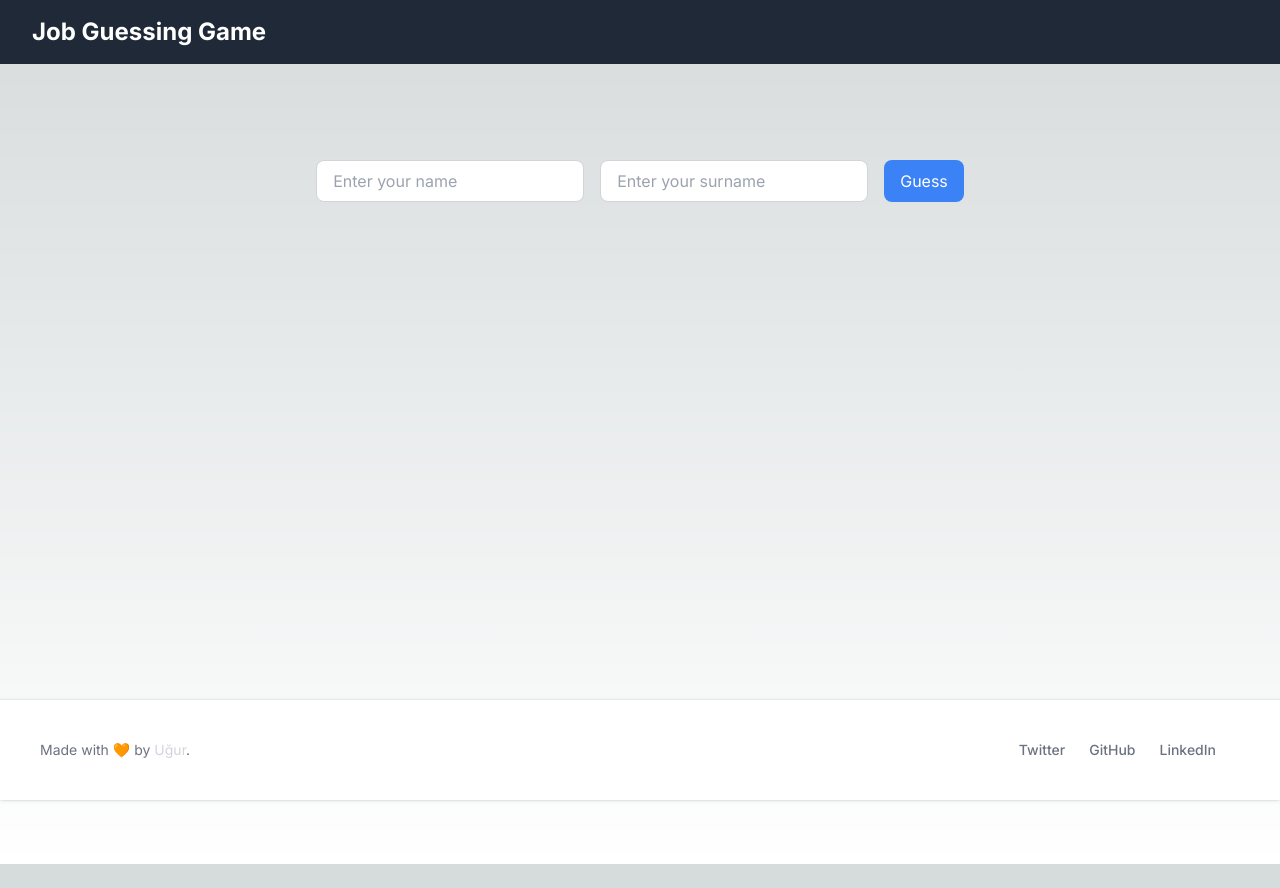
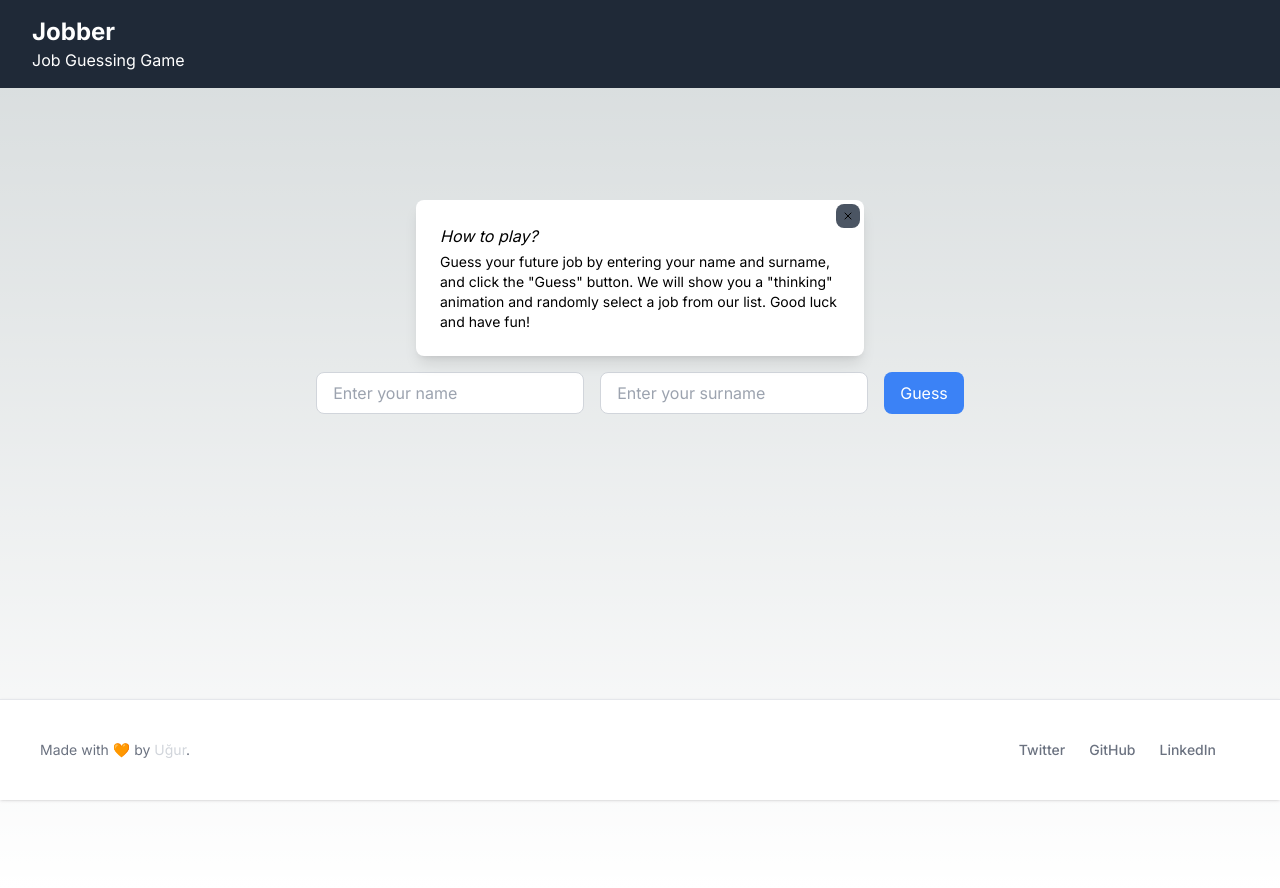
Before and after one commit to ugurkiymetli/jobber, a Next.js app: page / in a window 1280 px wide. Before the commit the page ends 864 px from the top, so only its background shows below. Built offline with nearby package versions, Linux system fonts and the light colour scheme.

Commit message:
change header change thinking animation add how to play text

```diff
--- a/src/app/page.tsx
+++ b/src/app/page.tsx
@@ -1,5 +1,3 @@
-import Image from "next/image";
-
 import Footer from "@/components/Footer";
 import Header from "@/components/Header";
 import HomePage from "@/pages/HomePage";
--- a/src/components/GuessForm.tsx
+++ b/src/components/GuessForm.tsx
@@ -1,12 +1,12 @@
-import { useState } from 'react';
+import { useState } from "react";
 
 interface GuessFormProps {
   onGuess: (name: string, surname: string) => void;
 }
 
 const GuessForm: React.FC<GuessFormProps> = ({ onGuess }) => {
-  const [name, setName] = useState('');
-  const [surname, setSurname] = useState('');
+  const [name, setName] = useState("");
+  const [surname, setSurname] = useState("");
 
   const handleSubmit = (e: React.FormEvent) => {
     e.preventDefault();
--- a/src/components/Header.tsx
+++ b/src/components/Header.tsx
@@ -1,9 +1,8 @@
-import React from "react";
-
 const Header = () => {
   return (
     <header className="bg-gray-800 py-4 px-8">
-      <h1 className="text-white text-2xl font-bold">Job Guessing Game</h1>
+      <h1 className="text-white text-2xl font-bold">Jobber</h1>
+      <h6 className="text-white">Job Guessing Game</h6>
     </header>
   );
 };
--- a/src/components/ThinkingAnimation.tsx
+++ b/src/components/ThinkingAnimation.tsx
@@ -1,10 +1,41 @@
-import ReactLoading from 'react-loading';
+import ReactLoading from "react-loading";
+interface LoadingString {
+  text: string;
+  emoji: string;
+}
+const ThinkingAnimation: React.FC = () => {
+  const loadingStrings: LoadingString[] = [
+    { text: "Thinking", emoji: "🤔" },
+    { text: "Guessing", emoji: "🔮" },
+    { text: "Wondering", emoji: "🤷‍♀️" },
+    { text: "Deciding", emoji: "✅" },
+    { text: "Considering", emoji: "🤔" },
+    { text: "Doubting", emoji: "❓" },
+    { text: "Puzzling", emoji: "🧩" },
+    { text: "Contemplating", emoji: "🧐" },
+    { text: "Speculating", emoji: "🤞" },
+    { text: "Imagining", emoji: "🌈" },
+    { text: "Planning", emoji: "📝" },
+    { text: "Wandering", emoji: "🚶‍♂️" },
+  ];
 
-const ThinkingAnimation: React.FC = () => {
+  function getRandomString(): string {
+    const randomIndex = Math.floor(Math.random() * loadingStrings.length);
+    const { text, emoji } = loadingStrings[randomIndex];
+    return `${text} ${emoji}`;
+  }
+
+  const randomString = getRandomString();
   return (
-    <div>
-      <ReactLoading type="spin" color="#000" height={50} width={50} />
-      <p>Thinking...</p>
+    <div className="flex flex-col items-center">
+      <ReactLoading
+        type="spin"
+        color="#ccc"
+        className="mb-3"
+        height={50}
+        width={50}
+      />
+      <p>{randomString}</p>
     </div>
   );
 };
--- a/src/pages/HomePage/index.tsx
+++ b/src/pages/HomePage/index.tsx
@@ -3,7 +3,6 @@
 import { useState } from "react";
 import { toast } from "react-toastify";
 
-import Footer from "@/components/Footer";
 import GuessForm from "@/components/GuessForm";
 import ThinkingAnimation from "@/components/ThinkingAnimation";
 import jobs from "@/data/jobs";
@@ -12,6 +11,7 @@ import { getRandomTimeoutInSeconds } from "@/utils/utils";
 const HomePage: React.FC = () => {
   const [guessedJob, setGuessedJob] = useState<string | null>(null);
   const [isLoading, setIsLoading] = useState(false);
+  const [showDiv, setShowDiv] = useState(true);
 
   const handleGuess = (name: string, surname: string) => {
     if (name === "" || surname === "") {
@@ -26,11 +26,13 @@ const HomePage: React.FC = () => {
       setIsLoading(false);
     }, getRandomTimeoutInSeconds());
   };
+  const descrtiptionText = `Guess your future job by entering your name and surname, and click the
+  "Guess" button. We will show you a "thinking" animation and randomly
+  select a job from our list. Good luck and have fun!`;
 
-  const handleReset = () => {
-    setGuessedJob(null);
+  const handleClose = () => {
+    setShowDiv(false);
   };
-
   return (
     <div>
       {isLoading ? (
@@ -43,14 +45,57 @@ const HomePage: React.FC = () => {
                 You might be a<span className="font-bold"> {guessedJob}</span>!
               </p>
               <button
-                onClick={handleReset}
+                onClick={() => setGuessedJob(null)}
                 className="px-4 py-2 bg-blue-500 text-white rounded-lg hover:bg-blue-600 focus:outline-none focus:ring-2 focus:ring-blue-500 mt-4"
               >
                 Play Again
               </button>
             </>
           ) : (
-            <GuessForm onGuess={handleGuess} />
+            <>
+              {showDiv ? (
+                <div className="flex justify-center items-center">
+                  <div className="max-w-md w-full sm:w-auto bg-white rounded-lg m-4 p-6 shadow-lg relative">
+                    <button
+                      className="bg-gray-600 rounded-lg absolute top-0 right-0 m-1 p-2 w-6 h-6 flex items-center justify-center"
+                      onClick={handleClose}
+                    >
+                      <svg
+                        xmlns="http://www.w3.org/2000/svg"
+                        fill="none"
+                        viewBox="0 0 24 24"
+                        stroke="currentColor"
+                        className="h-full w-full transform scale-150"
+                      >
+                        <path
+                          strokeLinecap="round"
+                          strokeLinejoin="round"
+                          strokeWidth="2"
+                          d="M6 18L18 6M6 6l12 12"
+                        ></path>
+                      </svg>
+                    </button>
+                    <p className="text-base italic text-base text-black mb-1">
+                      How to play?
+                    </p>
+                    <p className="text-sm text-black">{descrtiptionText}</p>
+                  </div>
+                </div>
+              ) : null}
+              {/* <div className="flex justify-center items-center">
+                <div className="max-w-md w-full sm:w-auto bg-white rounded-lg m-4 p-6 shadow-lg">
+                  <p className="text-sm sm:text-base text-black">
+                    {descrtiptionText}
+                  </p>
+                </div>
+              </div> */}
+              {/* <div className="flex justify-center items-center">
+                <div className="max-w-md bg-white rounded-lg m-4 p-6 shadow-lg">
+                  <p className="text-sm text-black">{descrtiptionText}</p>
+                </div>
+              </div> */}
+              <GuessForm onGuess={handleGuess} />
+            </>
           )}
         </>
       )}
```
